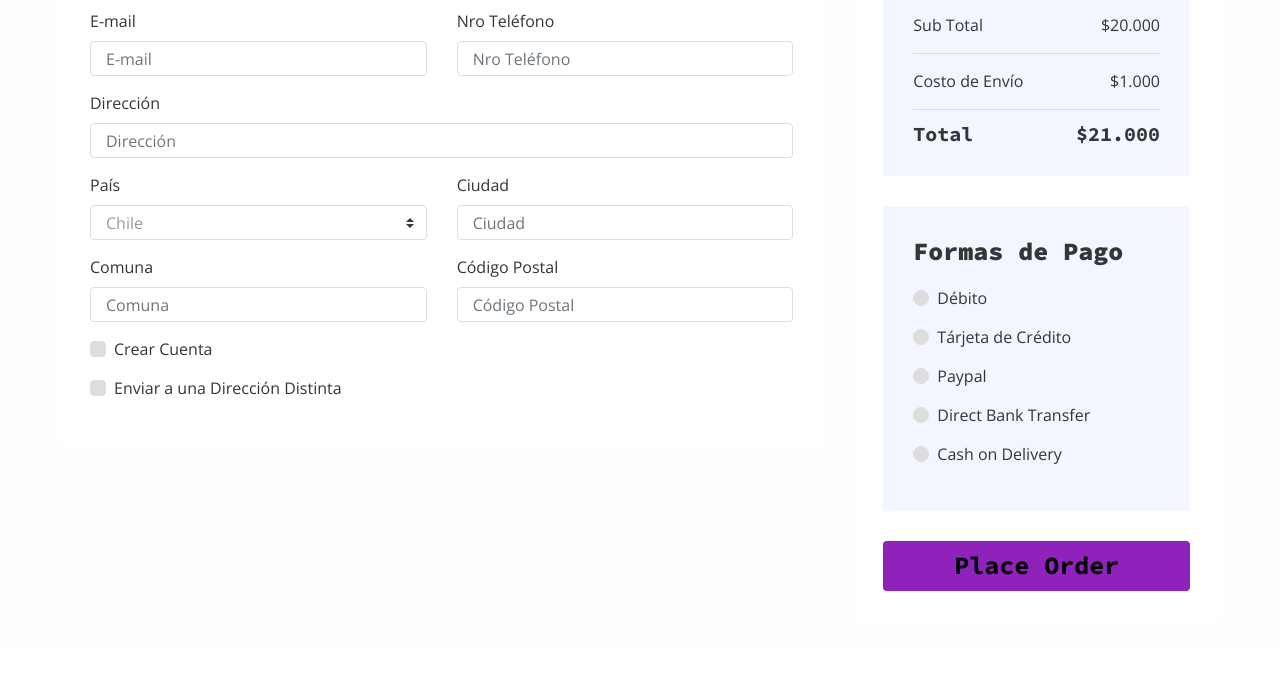
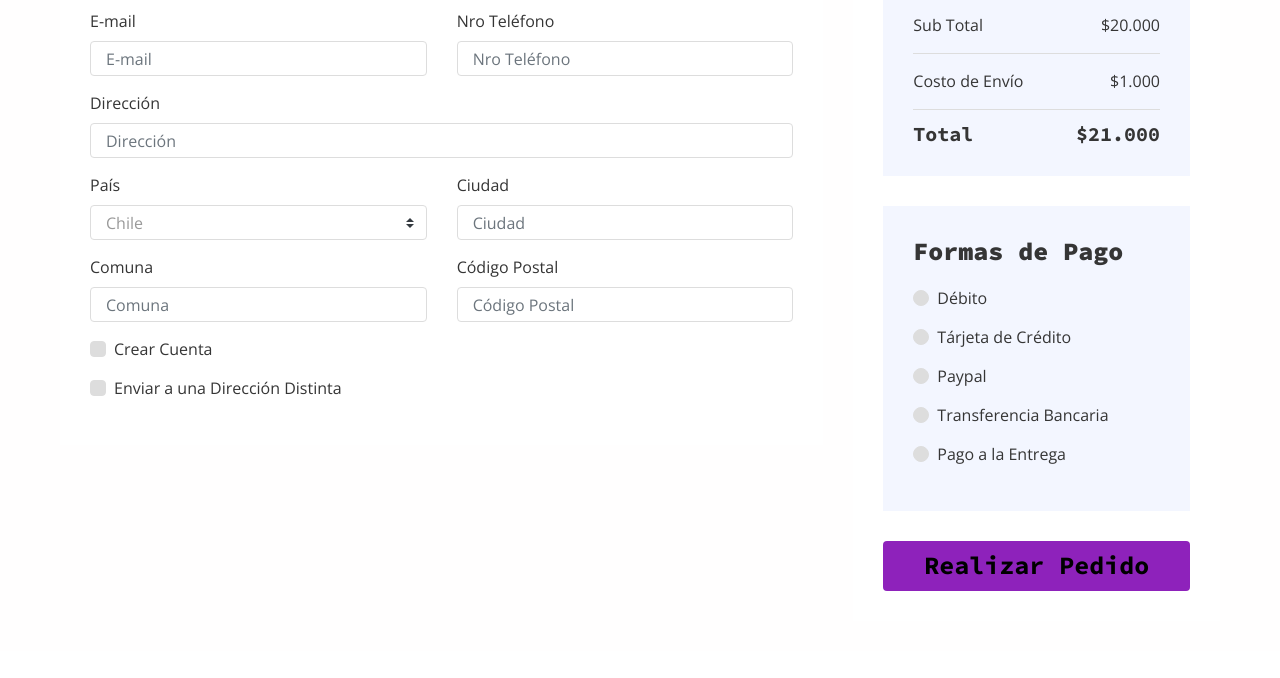
Before and after one commit to comichell/404_not_found, a plain HTML site: page checkout.html in a window 1280 px wide. Shown: the part 391-1069 px from the top of the page. Drawn offline with nearby package versions, Linux system fonts and the light colour scheme.

Commit message:
Modificado hasta boton realizar pedido

```diff
--- a/checkout.html
+++ b/checkout.html
@@ -204,28 +204,28 @@
                                     <div class="payment-method">
                                         <div class="custom-control custom-radio">
                                             <input type="radio" class="custom-control-input" id="payment-4" name="payment">
-                                            <label class="custom-control-label" for="payment-4">Direct Bank Transfer</label>
+                                            <label class="custom-control-label" for="payment-4">Transferencia Bancaria</label>
                                         </div>
                                         <div class="payment-content" id="payment-4-show">
                                             <p>
-                                                Lorem ipsum dolor sit amet, consectetur adipiscing elit. Cras tincidunt orci ac eros volutpat maximus lacinia quis diam.
+                                                Para los datos de transferencia, mandar un email a contacto@casademascotas.cl con el asunto "Transferencia".
                                             </p>
                                         </div>
                                     </div>
                                     <div class="payment-method">
                                         <div class="custom-control custom-radio">
                                             <input type="radio" class="custom-control-input" id="payment-5" name="payment">
-                                            <label class="custom-control-label" for="payment-5">Cash on Delivery</label>
+                                            <label class="custom-control-label" for="payment-5">Pago a la Entrega</label>
                                         </div>
                                         <div class="payment-content" id="payment-5-show">
                                             <p>
-                                                Lorem ipsum dolor sit amet, consectetur adipiscing elit. Cras tincidunt orci ac eros volutpat maximus lacinia quis diam.
+                                                Esta opción solo acepta pago en efectivo.
                                             </p>
                                         </div>
                                     </div>
                                 </div>
                                 <div class="checkout-btn">
-                                    <button>Place Order</button>
+                                    <button>Realizar Pedido</button>
                                 </div>
                             </div>
                         </div>
```
